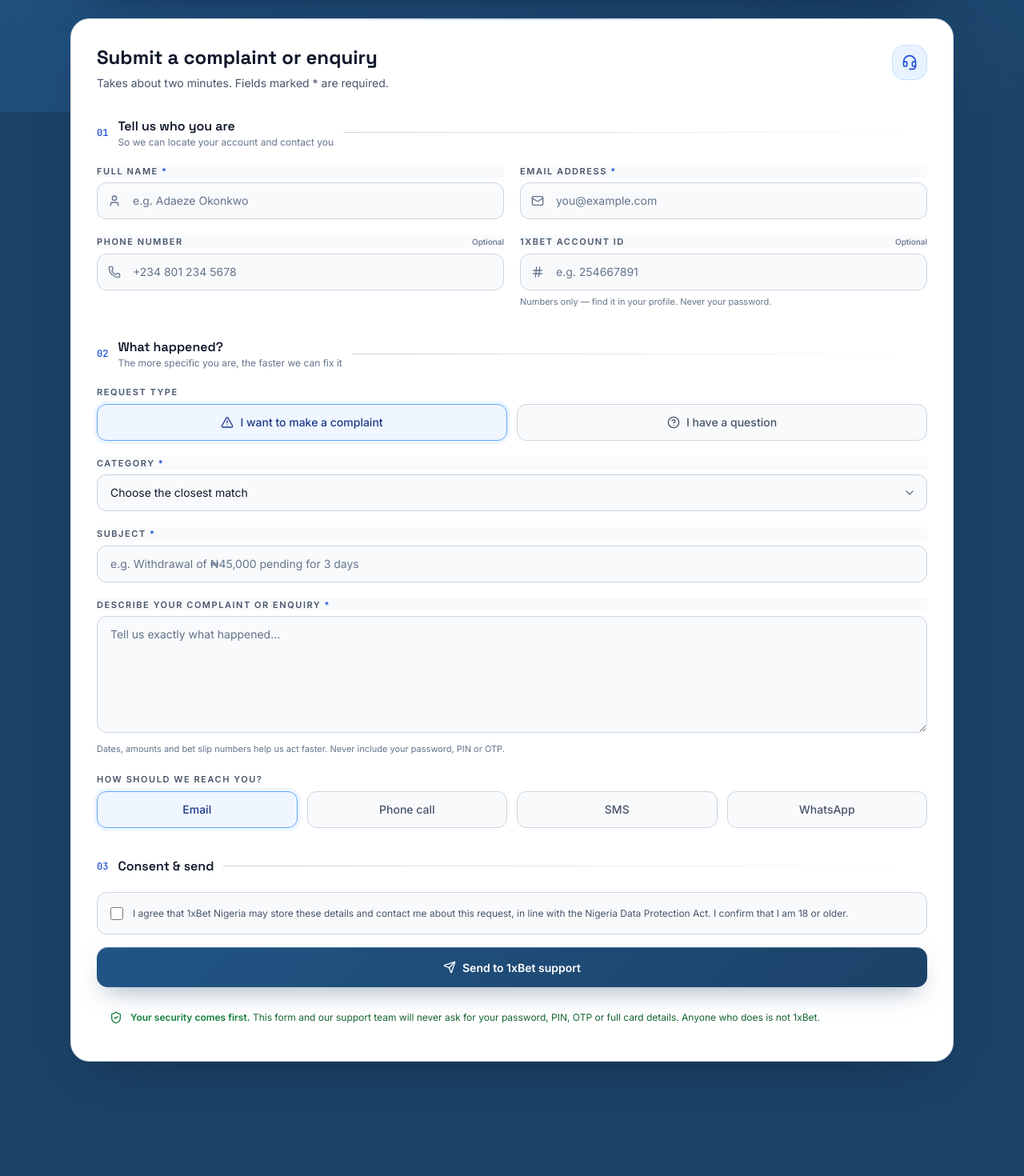
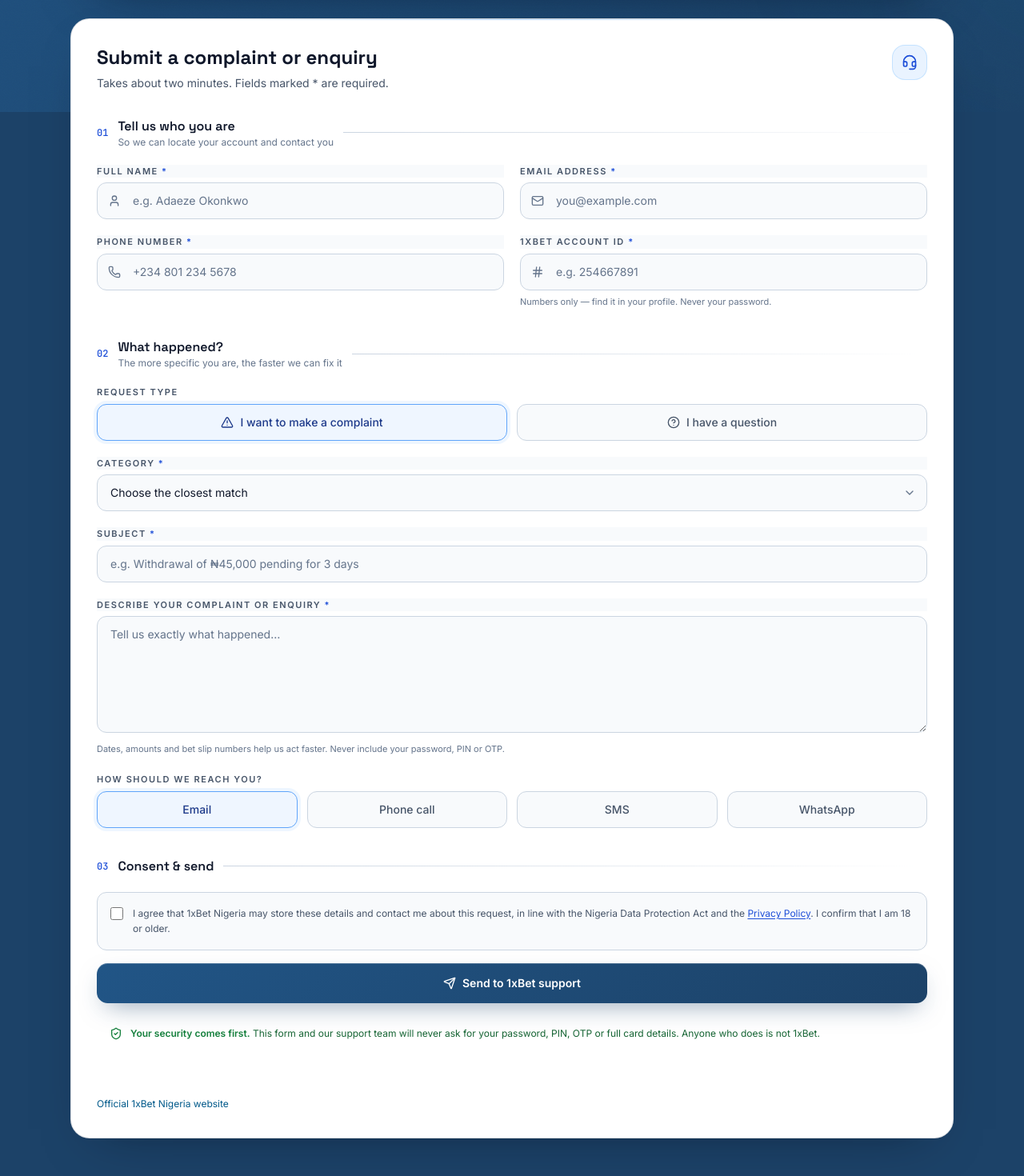
Before and after one commit to CHRIS-GIT7/1xBet, a Next.js app: page / in a window 1280 px wide. Shown: the part 660-2130 px from the top of the page at 80% size. Before the commit the page ends 2051 px from the top, so only its background shows below. Built offline with nearby package versions, Linux system fonts and the light colour scheme.

Commit message:
fix: correct brand name casing for consistency; remove optional attribute from phone number field; add privacy policy link in consent statement; include link to official website

```diff
--- a/src/app/page.tsx
+++ b/src/app/page.tsx
@@ -45,7 +45,7 @@
                 </span>
               </span> */}
 
-              <span className="brand-badge text-sm">1xBET</span>
+              <span className="brand-badge text-sm">1xBet</span>
 
               <h1 className="font-display mt-6 text-4xl leading-[1.04] font-extrabold tracking-tight text-white sm:text-5xl xl:text-[3rem]">
                 Get help. Get answers.{" "} Get back in the game.
--- a/src/components/support-form.tsx
+++ b/src/components/support-form.tsx
@@ -165,7 +165,7 @@
                 />
               </IconInput>
             </FieldShell>
-            <FieldShell label="Phone number" htmlFor="phone" optional error={err.phone}>
+            <FieldShell label="Phone number" htmlFor="phone" error={err.phone}>
               <IconInput icon={Phone}>
                 <input
                   id="phone"
@@ -183,7 +183,6 @@
             <FieldShell
               label="1xBet account ID"
               htmlFor="accountId"
-              optional
               error={err.accountId}
               hint="Numbers only — find it in your profile. Never your password."
             >
@@ -343,8 +342,16 @@
               />
               <span className="text-xs leading-relaxed text-slate-400">
                 I agree that 1xBet Nigeria may store these details and contact me about this
-                request, in line with the Nigeria Data Protection Act. I confirm that I am 18 or
-                older.
+                request, in line with the Nigeria Data Protection Act and the{" "}
+                <a
+                  href="https://1xbet.ng/en/information/rules/privacy_policy"
+                  target="_blank"
+                  rel="noopener noreferrer"
+                  className="text-brand-300 underline underline-offset-2 hover:text-brand-200"
+                >
+                  Privacy Policy
+                </a>
+                . I confirm that I am 18 or older.
               </span>
             </label>
             {err.consent && (
@@ -385,6 +392,17 @@
             </div>
           </div>
         </Section>
+      </div>
+
+      <div className="mt-8 border-t border-white/10 pt-5">
+        <a
+          href="https://1xbet.ng/en"
+          target="_blank"
+          rel="noopener noreferrer"
+          className="text-xs text-sky-800 transition hover:text-sky-600"
+        >
+          Official 1xBet Nigeria website
+        </a>
       </div>
     </form>
   );
```
